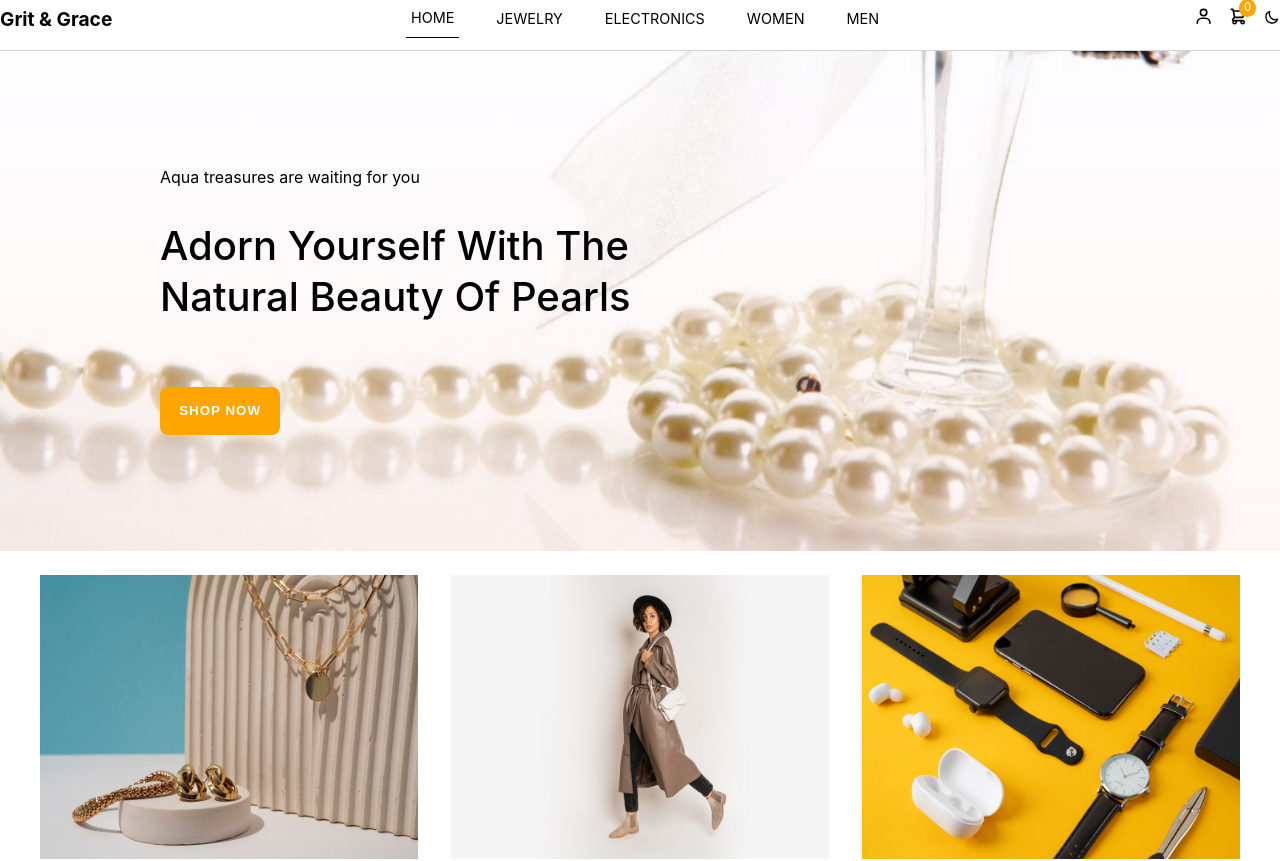
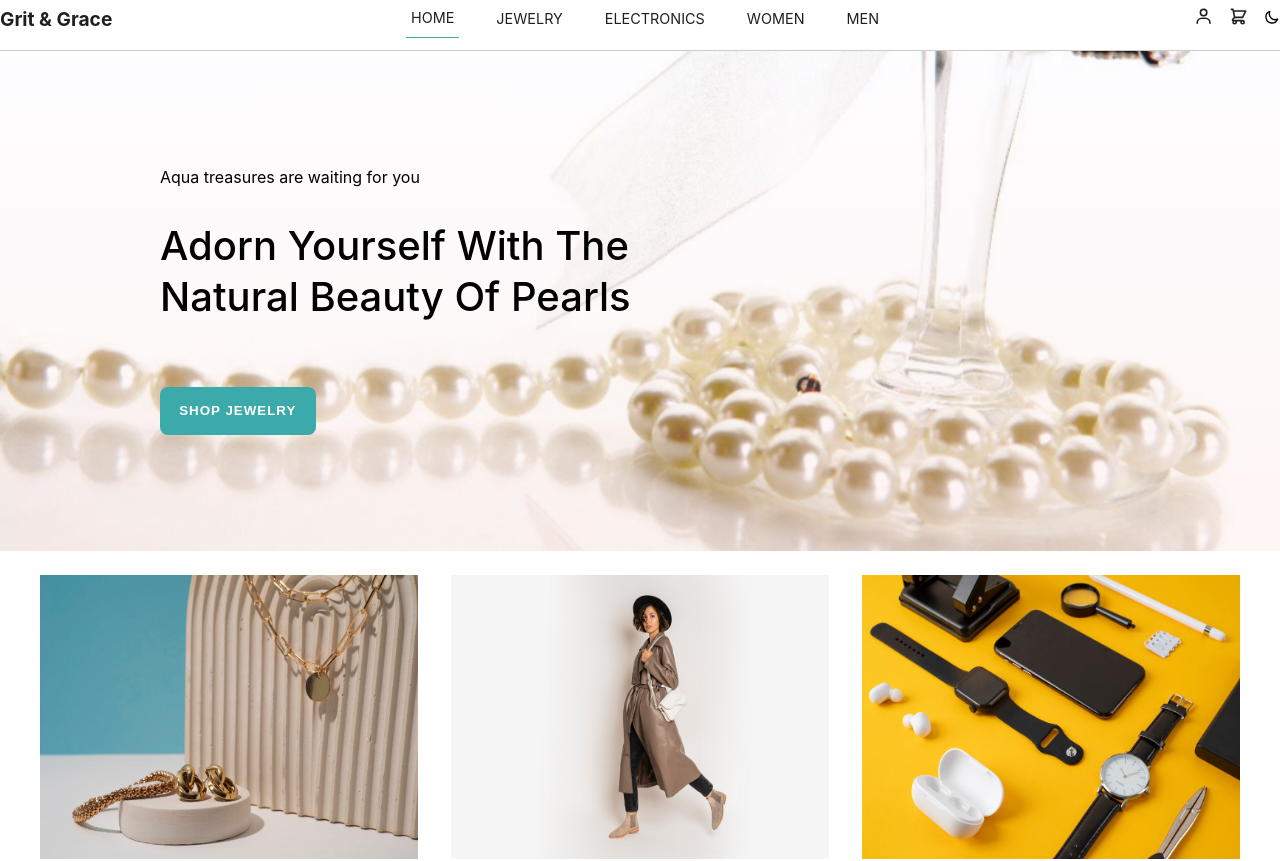
Before and after one commit to joycethh/playground, a React (Create React App) app: page /home in a window 1280 px wide. Shown: the top 861 px of the page. Built offline with nearby package versions, Linux system fonts and the light colour scheme; no server answers.

Commit message:
change color scheme

```diff
--- a/src/components/button/button.scss
+++ b/src/components/button/button.scss
@@ -4,7 +4,7 @@
     @include themify($themes) {
         button {
             border: none;
-            background-color: themed('highlight');
+            background-color: themed('highLight');
             border-radius: 8px;
             padding: 1rem 1.2rem;
             text-transform: uppercase;
@@ -15,9 +15,8 @@
             letter-spacing: 1px;
             color: themed('textContrast');
 
-
             &:hover {
-                background-color: themed('logo')
+                background-color: themed('highLightSoft');
             }
 
             a {
@@ -43,7 +42,7 @@
 
         button {
             border: none;
-            background-color: themed('bgContrast');
+            background-color:#FCFCEC;
             border-radius: 8px;
             padding: 1rem 1.1rem;
             text-transform: uppercase;
@@ -56,12 +55,12 @@
 
 
             &:hover {
-                background-color: themed('textColorSoft')
+                background-color: themed('bgSoft');
             }
 
             a {
                 text-decoration: none;
-                color: themed('textContrast');
+                color: themed('textColor');
             }
         }
 
--- a/src/pages/home/Home.js
+++ b/src/pages/home/Home.js
@@ -19,7 +19,7 @@ const Home = () => {
                   <span>Aqua treasures are waiting for you</span>
                   <h2>Adorn yourself with the natural beauty of pearls</h2>
                   <div className="shop-now">
-                    <LinkButton name="Shop Now" path="/products/jewelry" />
+                    <LinkButton name="Shop Jewelry" path="/products/jewelry" />
                   </div>
                 </div>
               </div>
--- a/src/style.scss
+++ b/src/style.scss
@@ -1,25 +1,21 @@
 $themes: (
     light: (
-        textColor: #000,
+        textColor: #1D201F,
+        textContrast: #fff, //#DCF4F4, //iceberg
         bg: #fff,
-        logo: #4d77ff,
-        bgSoft: #f6f3f3,
-        bgContrast: #2d313f,
-        textContrast: #fff,
-        textColorSoft: #555,
-        border: #D3D3D3,
-        highlight: #FFA500,
-        bgHighlight: rgb(255 196 89),
-        danger: #FF1818,
-
+        bgSoft: #F8F8D9, //chestnut
+        border: #ccc,
+        highLight: #3CA9AB,
+        highLightSoft: #59CCC5,
       ),
     dark: (
-      textColor: #def3f6,
-      bg: #253f4b,
-      logo: #0081C9,
-      bgSoft: #f2fdff,
-      textColorSoft: #fff,
-      border: lightgray,
+        textColor: #def3f6,
+        textContrast: #1D201F,
+        bg: #203d4b,
+        bgSoft: #205255,
+        border: #205255, //blue dianne
+        logoTheme: #3CA9AB, // keppel
+        logoThemeSoft:#547C7C //cutty sark
       ),
 );
 
```
